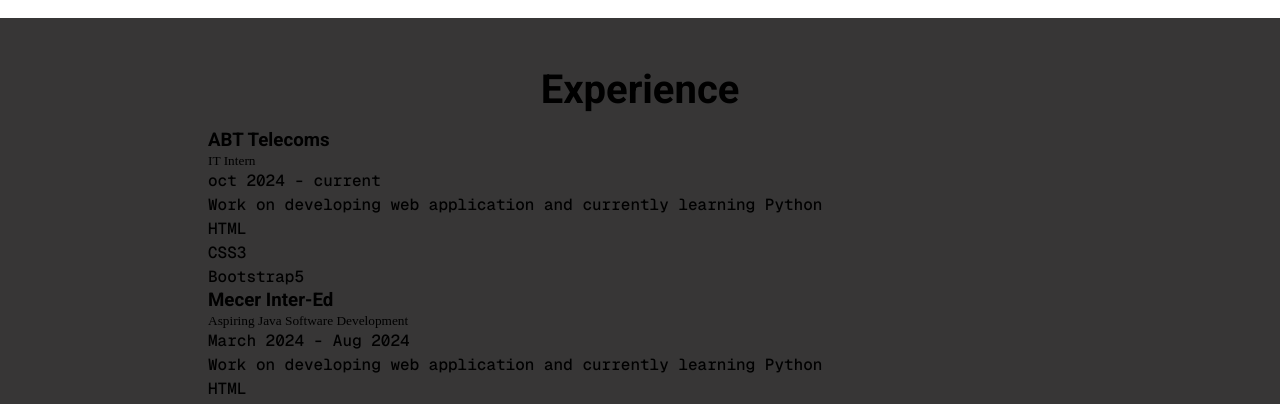
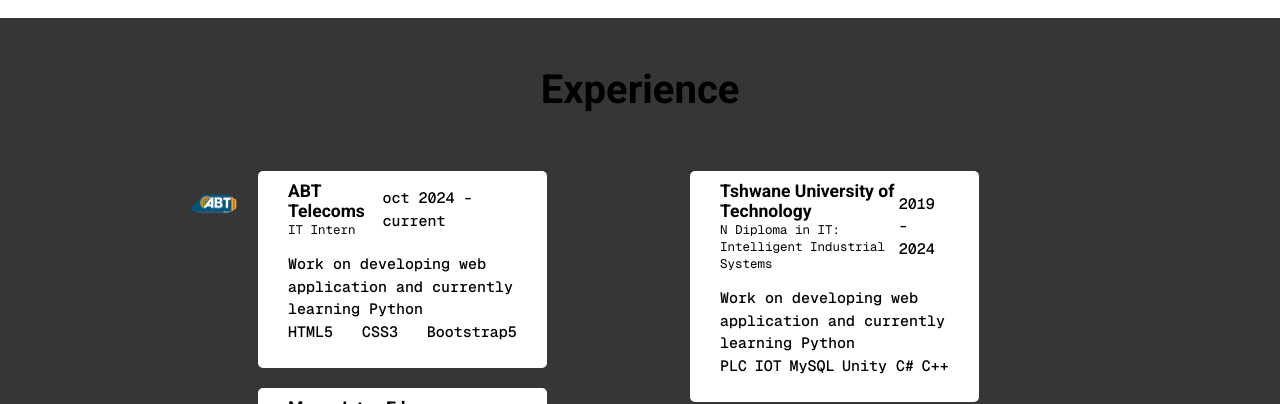
Before and after one commit to NgobeseA/portfolio, a plain HTML site: page index.html in a window 1280 px wide. Shown: the part 1470-1874 px from the top of the page. Drawn offline with nearby package versions, Linux system fonts and the light colour scheme; a web font is replaced by a local one.

Commit message:
updating experience section

```diff
--- /dev/null
+++ b/css/exp.css
@@ -0,0 +1,52 @@
+.exp_container{
+    display: flex;
+    padding-top: 2rem;
+}
+
+small{
+    font-family: var(--font-fam2);
+    display: inline-block;
+
+}
+
+.container{
+    padding: 10px 50px;
+    position: relative;
+    width: 90%;
+}
+
+.text-box{
+    padding: 10px 30px;
+    background: #fff;
+    position: relative;
+    border-radius: 5px;
+    font-size: 15px;
+}
+
+.container img{
+    position: absolute;
+    width: 50px;
+    border-radius: 50%;
+    left: -20px;
+    top: 32px;
+    z-index: 10;
+}
+
+.exp::after{
+    content: '';
+    position: absolute;
+    width: 6px;
+    height: 100%;
+    background: #fff;
+    margin-right: -3px;
+    left: 0;
+    top: 0;
+    z-index: 1;
+}
+
+.position, .languages{
+    display: flex;
+    justify-content: space-between;
+    align-items: center;
+    margin-bottom: 15px;
+}
--- a/index.html
+++ b/index.html
@@ -115,6 +115,7 @@
                 <div class="exp">
                     <!-- ABT Itern -->
                     <div class="container">
+                        <img src="./assets/abt.png" alt="">
                         <div class="text-box">
                             <div class="position">
                                 <div class="right">
@@ -127,7 +128,7 @@
                             </div>
                             <p>Work on developing web application and currently learning Python</p>
                             <div class="languages">
-                                <p>HTML</p>
+                                <p>HTML5</p>
                                 <p>CSS3</p>
                                 <p>Bootstrap5</p>
                             </div>
@@ -136,6 +137,7 @@
 
                     <!-- Mecer Experience -->
                     <div class="container">
+                        <img src="./assets/mielogo.png" alt="">
                         <div class="text-box">
                             <div class="position">
                                 <div class="right">
@@ -148,9 +150,9 @@
                             </div>
                             <p>Work on developing web application and currently learning Python</p>
                             <div class="languages">
-                                <p>HTML</p>
+                                <p>HTML5</p>
                                 <p>CSS3</p>
-                                <p>Java</p>
+                                <p>Java8</p>
                                 <p>MySQL</p>
                             </div>
                         </div>
@@ -158,6 +160,7 @@
 
                     <!-- CXI_AFRICA -->
                     <div class="container">
+                        <img src="./assets/cxi.png" alt="">
                         <div class="text-box">
                             <div class="position">
                                 <div class="right">
@@ -180,6 +183,27 @@
                 </div>
                 <div class="education">
 
+                    <div class="container">
+                        <div class="text-box">
+                            <div class="position">
+                                <div class="right">
+                                    <h3>Tshwane University of Technology</h3>
+                                    <small>N Diploma in IT: Intelligent Industrial Systems</small>
+                                </div>
+                                <div class="left">
+                                    <p>2019 - 2024</p>
+                                </div>
+                            </div>
+                            <p>Work on developing web application and currently learning Python</p>
+                            <div class="languages">
+                                <p>PLC</p>
+                                <p>IOT</p>
+                                <p>MySQL</p>
+                                <p>Unity C#</p>
+                                <p>C++</p>
+                            </div>
+                        </div>
+                    </div>
                 </div>
             </div>
         </section>
--- a/style.css
+++ b/style.css
@@ -2,3 +2,4 @@
 @import url('./css/navbar.css');
 @import url('./css/button.css');
 @import url('./css/about.css');
+@import url('./css/exp.css');
```
Also changed, not shown: assets/abt.png (added), assets/cxi.png (added), assets/mielogo.png (added).
